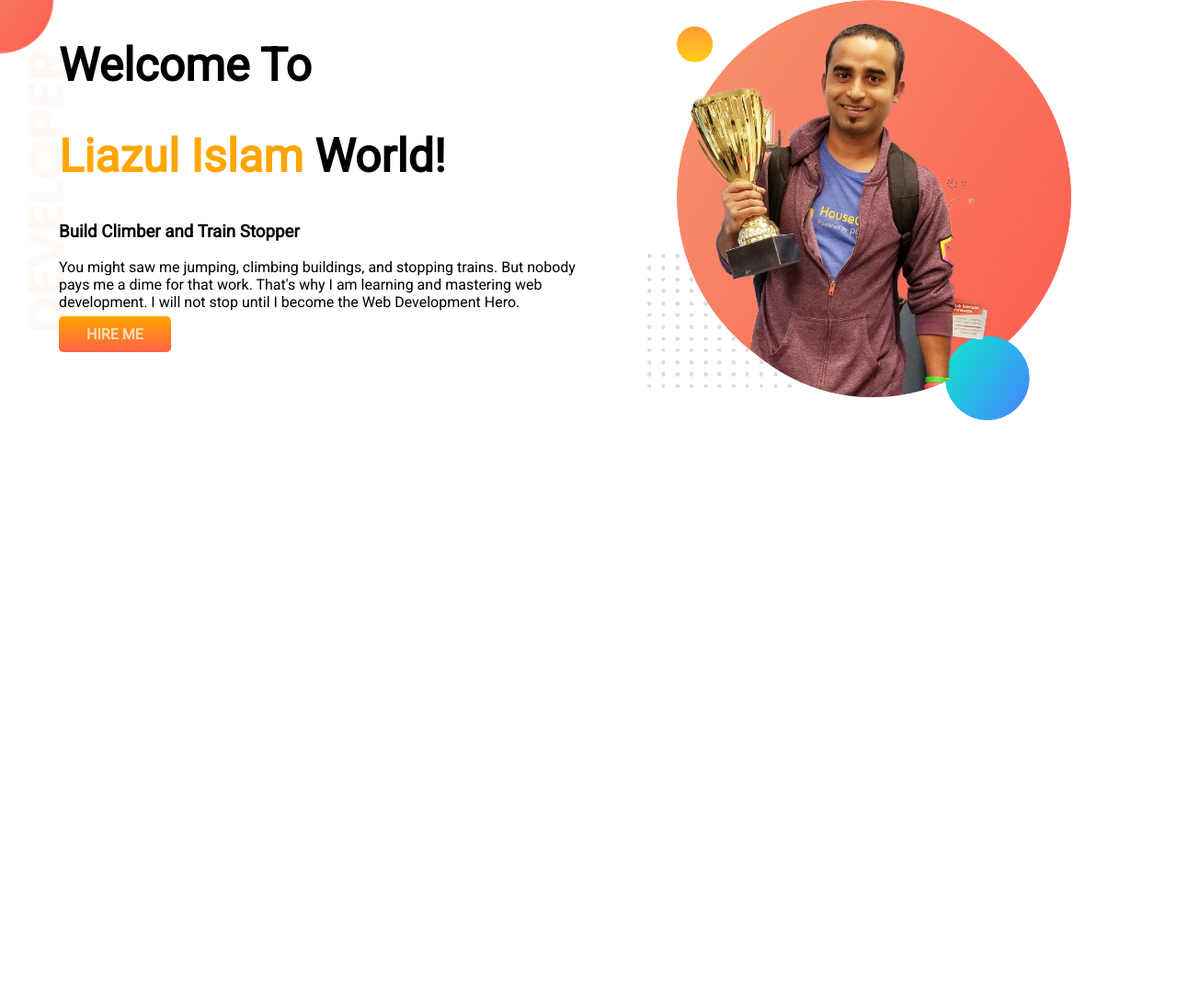
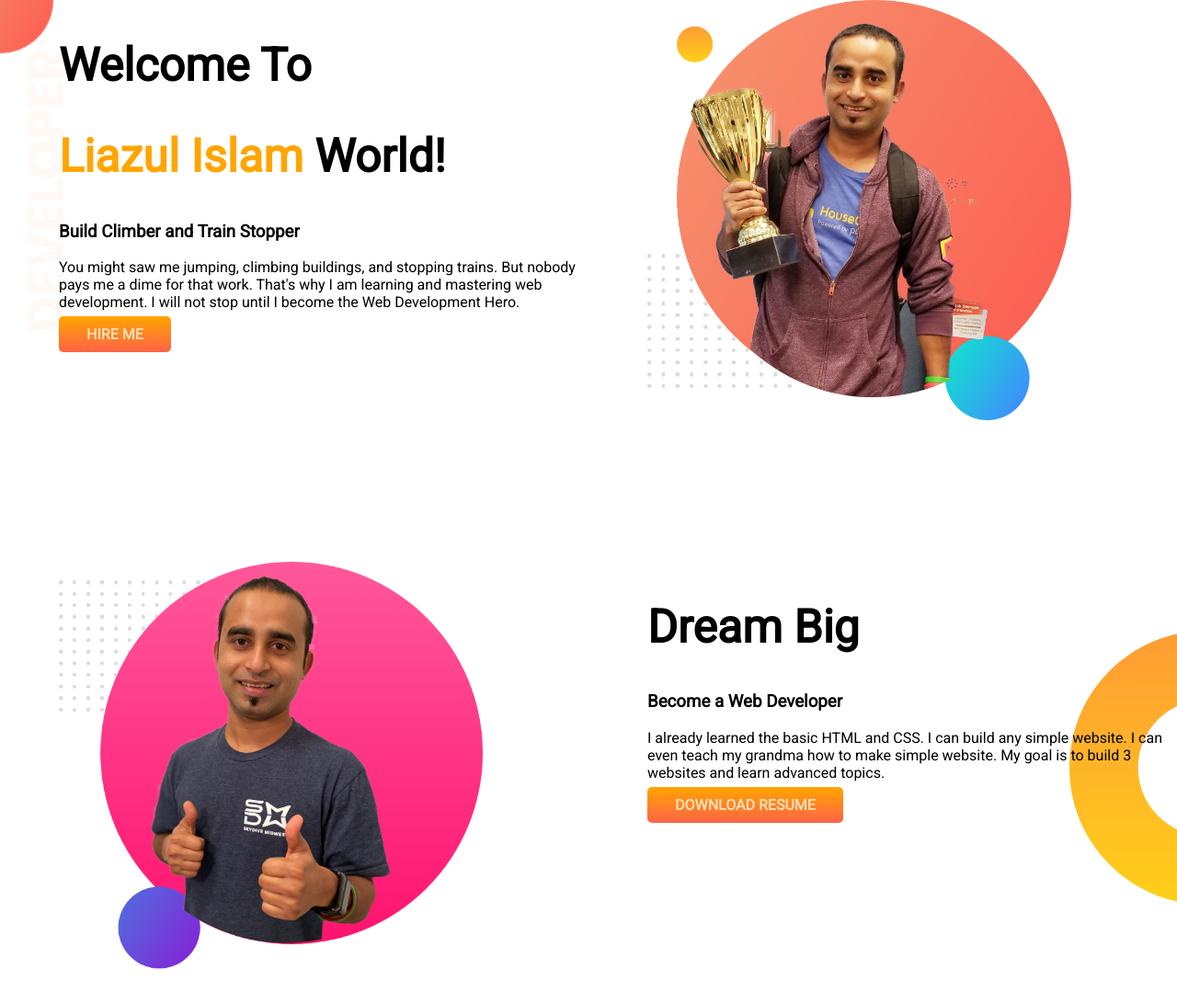
Before and after one commit to mohammadliazul/first-portfolio, a plain HTML site: page index.html in a window 1280 px wide. Shown: the whole page at 92% size. Before the commit the page ends 800 px from the top, so only its background shows below. Drawn offline with Linux system fonts and the light colour scheme.

Commit message:
dream section added

```diff
--- a/index.html
+++ b/index.html
@@ -26,8 +26,21 @@
                 Hero.</p>
             <a class="link-button" target="_blank" href="https://www.linkedin.com/in/liazul">HIRE ME</a>
         </div>
+
         <div class="half-width">
             <img src="images/jhankar.png" alt="jhankar has tropy.">
+        </div>
+    </section>
+    <section class="dream-big">
+        <div class="half-width">
+            <img src="images/jhankar2.png" alt="jhankar2 image">
+        </div>
+        <div class="half-width">
+            <h1>Dream Big</h1>
+            <h3>Become a Web Developer</h3>
+            <p>I already learned the basic HTML and CSS. I can build any simple website. I can even teach my grandma how
+                to make simple website. My goal is to build 3 websites and learn advanced topics.</p>
+            <a class="link-button" target="_blank" href="https://www.linkedin.com/in/liazul">DOWNLOAD RESUME</a>
         </div>
     </section>
 </body>
--- a/style.css
+++ b/style.css
@@ -10,6 +10,7 @@ h1{
 }
 section{
     display: flex;
+    margin-bottom: 150px;
 }
 .half-width{
     width: 50%;
@@ -30,3 +31,8 @@ section{
     background-image: url(images/top-banner.png);
     background-repeat: no-repeat;
 }
+.dream-big{
+    background-image: url(images/dream-bg.png);
+    background-repeat: no-repeat;
+    background-position: right;
+}
```
